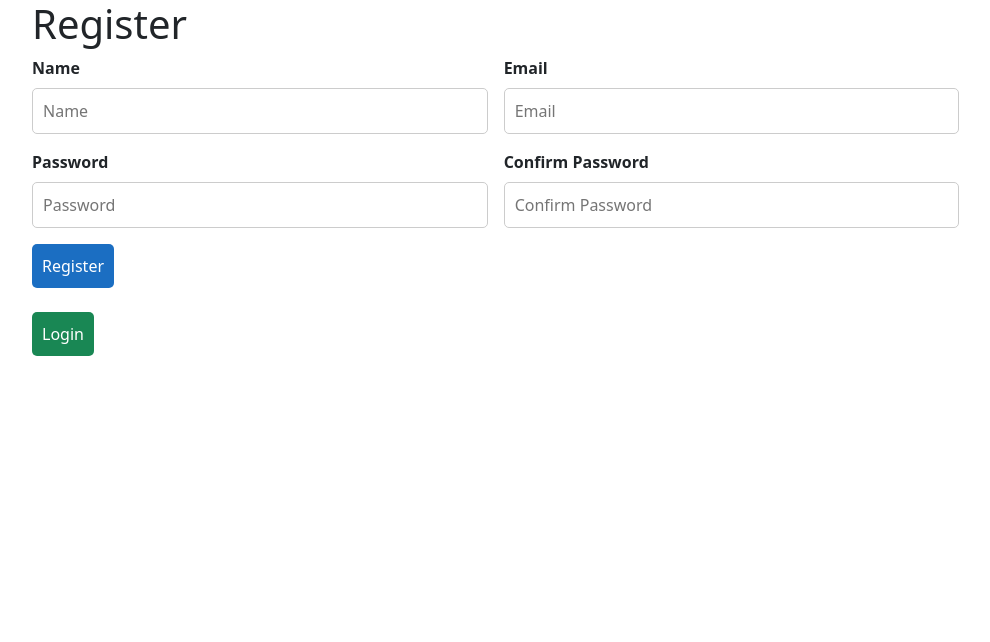
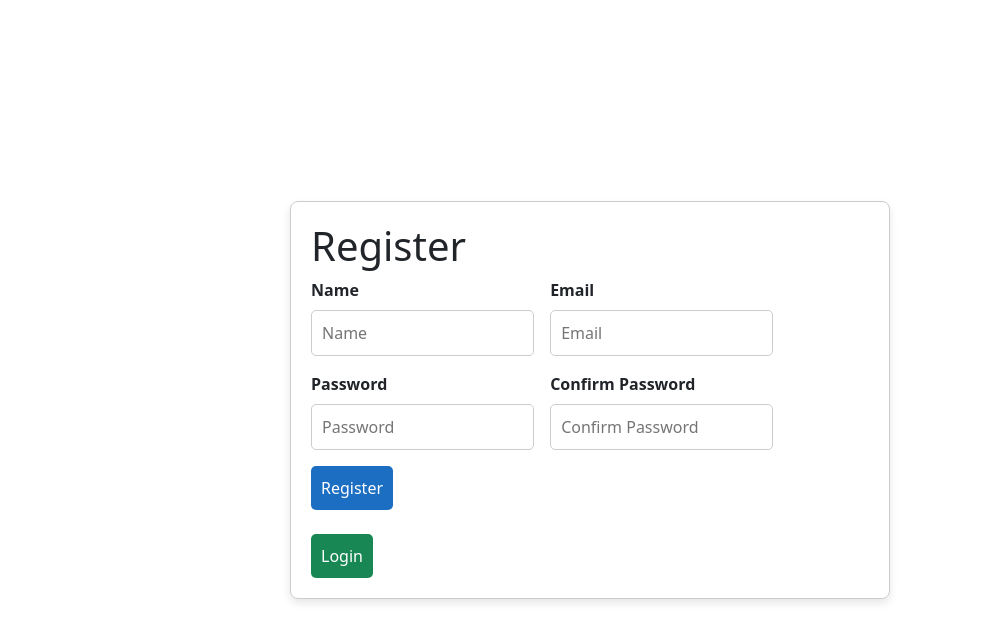
Before and after one commit to Putuagra/Inventory-App, a React (Create React App) app in the folder Client/ClientApp/: page /register in a window 1280 px wide. Shown: the top 642 px of the page, without its empty margins (50-1040 px from the left). Built offline with nearby package versions, Linux system fonts and the light colour scheme; no server answers.

Commit message:
feat: add style for login and register

```diff
--- a/Client/ClientApp/src/custom.css
+++ b/Client/ClientApp/src/custom.css
@@ -1,4 +1,40 @@
 /* Provide sufficient contrast against white background */
+.container-login {
+    display: flex;
+    justify-content: center;
+    align-items: center;
+    height: 100vh;
+}
+
+.container-register {
+    display: flex;
+    justify-content: center;
+    align-items: center;
+    height: 100vh;
+}
+
+.login-form {
+    max-width: 600px;
+    width: 100%;
+    padding: 20px;
+    border: 1px solid #ccc;
+    border-radius: 8px;
+    box-shadow: 0 4px 8px rgba(0, 0, 0, 0.1);
+}
+
+.register-form {
+    max-width: 600px;
+    width: 100%;
+    padding: 20px;
+    border: 1px solid #ccc;
+    border-radius: 8px;
+    box-shadow: 0 4px 8px rgba(0, 0, 0, 0.1);
+}
+
+.input-group {
+    margin-bottom: 15px;
+}
+
 a {
   color: #0366d6;
 }
```
